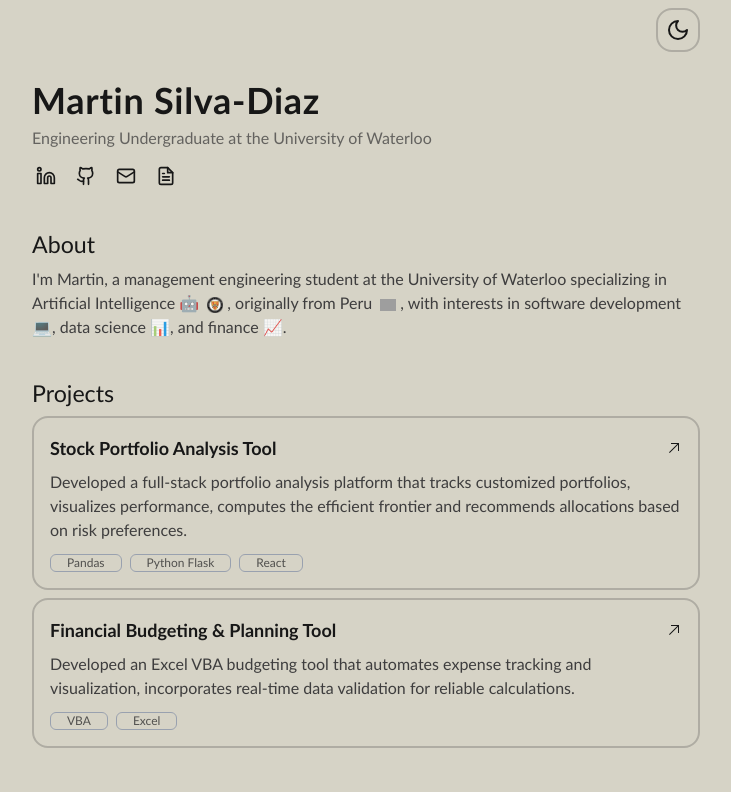
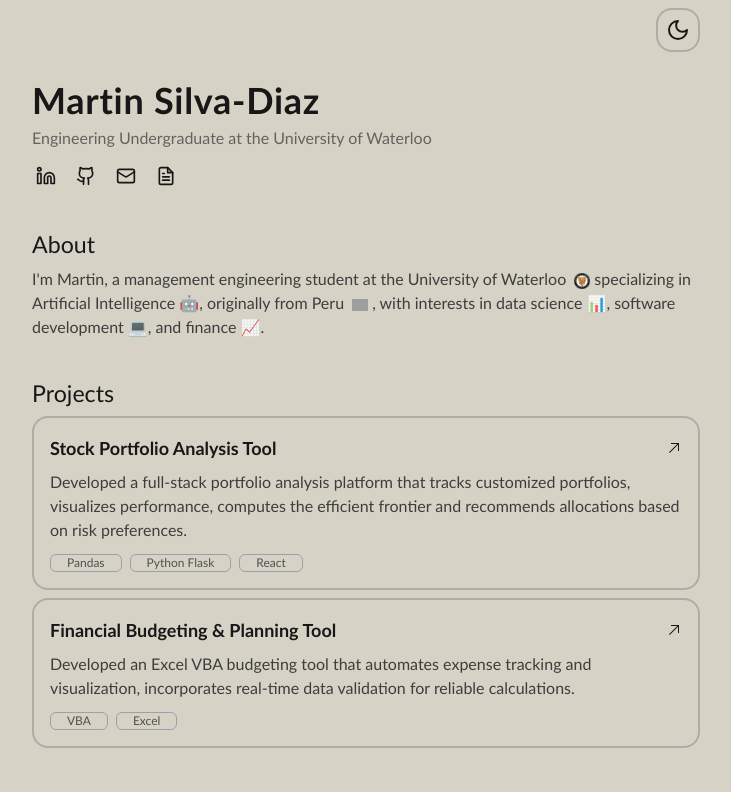
Before and after one commit to msilvadiaz/portfolio-website, a Next.js app: page / in a window 1280 px wide. Shown: the top 792 px of the page, without its empty margins (274-1005 px from the left). Built offline with nearby package versions, Linux system fonts and the light colour scheme; grey boxes are pictures that could not be loaded.

Commit message:
modified About section

```diff
--- a/src/app/components/About.jsx
+++ b/src/app/components/About.jsx
@@ -11,19 +11,19 @@ export default function About() {
         <div className="flex flex-col gap-2">
           <p className="text-base text-base-content/80 m-0 [overflow-wrap:anywhere]">
             I&apos;m Martin, a management engineering student at the University of
-            Waterloo specializing in Artificial Intelligence 🤖{" "}
+            Waterloo{" "}
             <img
               src="/uwlogo.png"
               alt="University of Waterloo"
               className="inline h-4 mx-1"
             />
-            , originally from Peru{" "}
+             specializing in Artificial Intelligence 🤖, originally from Peru{" "}
             <img
               src="/peru.svg"
               alt="Peru"
               className="inline h-3 mx-1"
             />
-            , with interests in software development 💻, data science 📊, and finance 📈.
+            , with interests in data science 📊, software development 💻, and finance 📈.
           </p>
         </div>
       </div>
```
